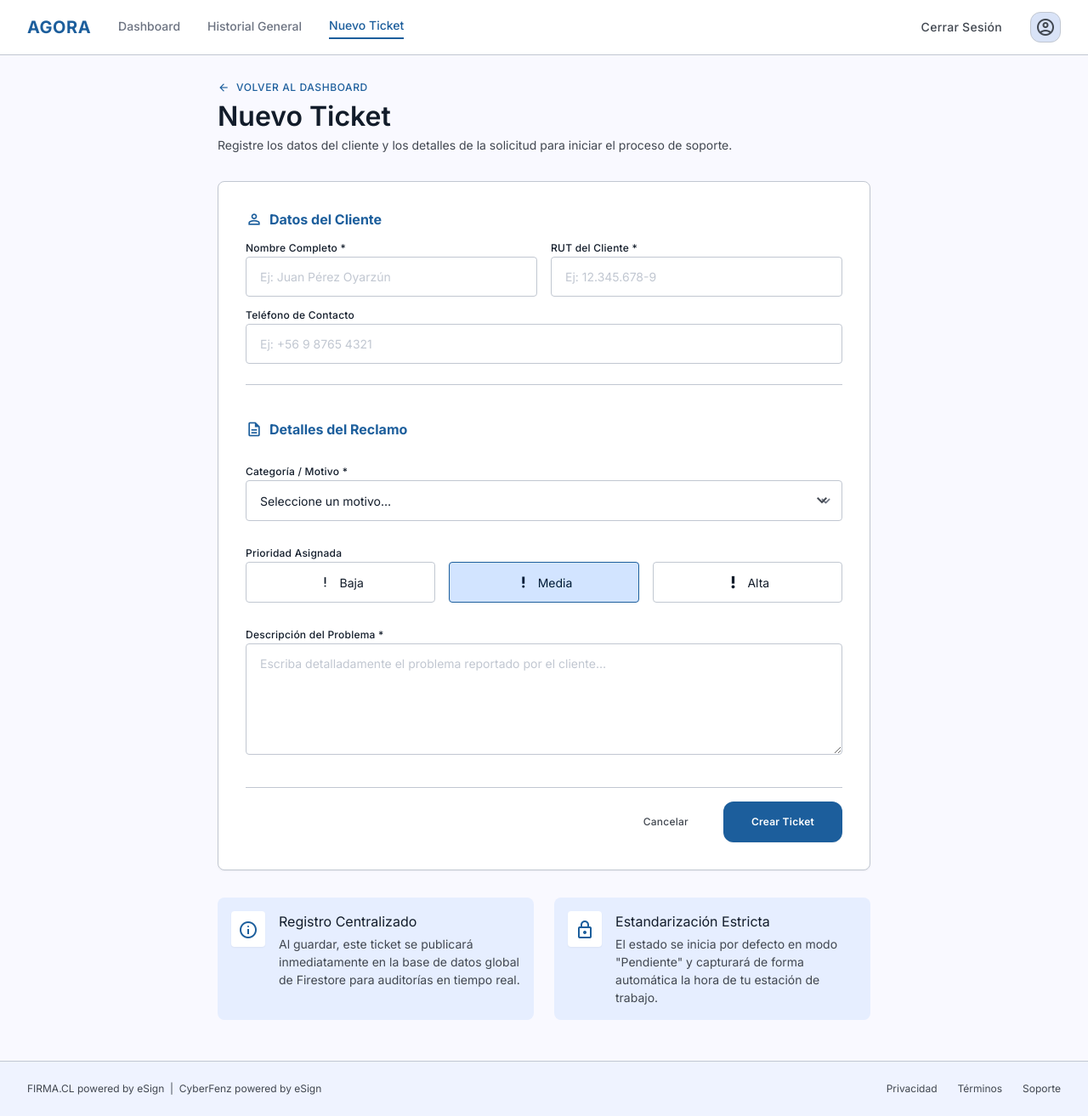
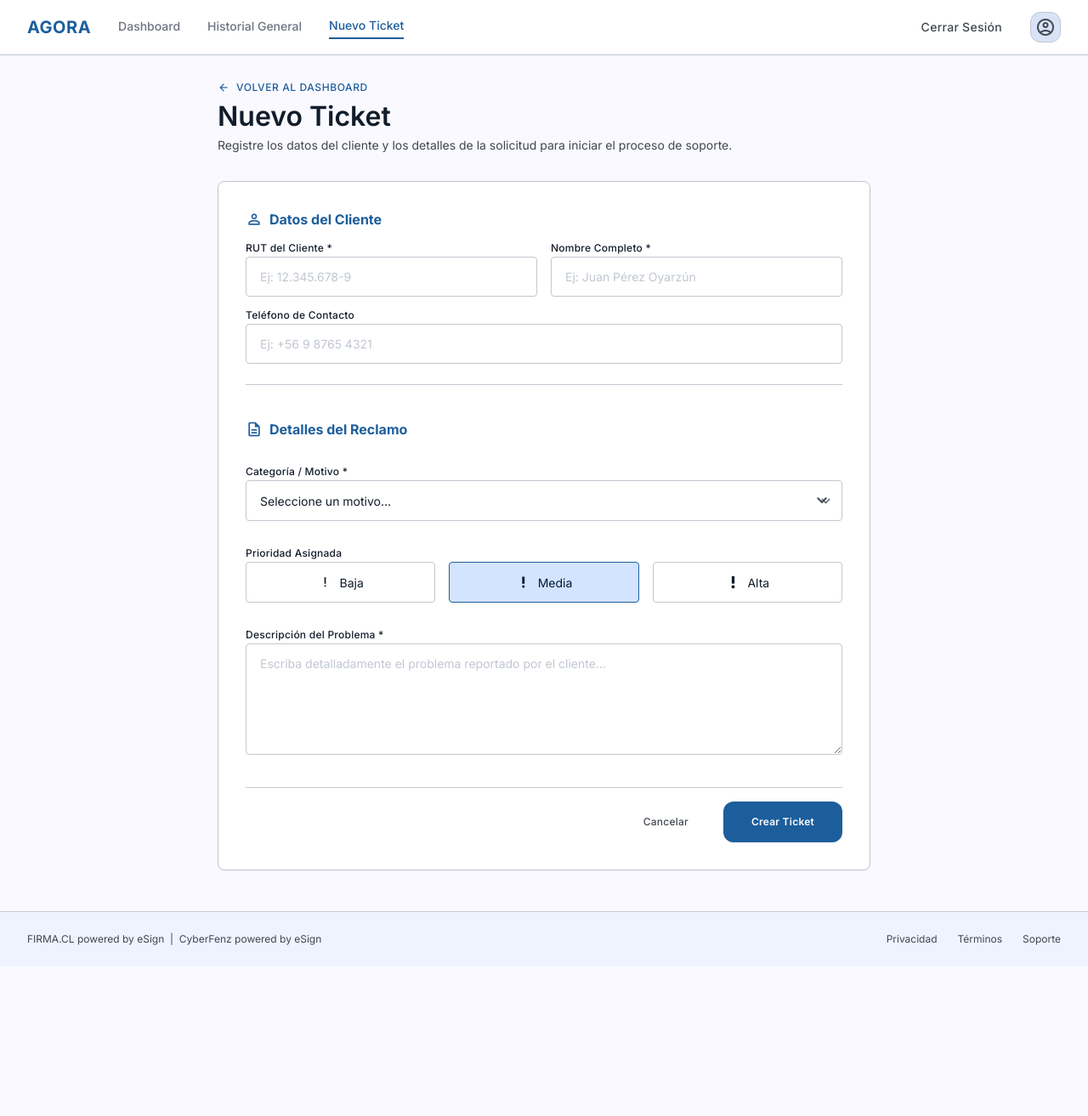
Before and after one commit to lukasv27/front_reclamos, a React (Vite) app: page /nuevo-reclamo in a window 1280 px wide. Shown: the whole page at 85% size. After the commit the page ends 1137 px from the top, so only its background shows below. Built offline with nearby package versions, Linux system fonts and the light colour scheme.

Commit message:
rellena el campo si el rut existe

```diff
--- a/src/pages/NuevoReclamo.jsx
+++ b/src/pages/NuevoReclamo.jsx
@@ -1,13 +1,20 @@
 import { useState, useEffect } from "react";
 import { Link, useNavigate, useLocation } from "react-router-dom";
-import { collection, addDoc, serverTimestamp } from "firebase/firestore"; // Añadido serverTimestamp para un ordenamiento óptimo
+// Añadimos 'query', 'where', 'getDocs' y 'limit' para buscar el cliente
+import {
+  collection,
+  addDoc,
+  serverTimestamp,
+  query,
+  where,
+  getDocs,
+  limit,
+} from "firebase/firestore";
 import { db } from "../firebase";
 
 // ==========================================
 // FUNCIONES AUXILIARES PARA EL RUT CHILENO
 // ==========================================
-
-// Formatea el texto plano a: XX.XXX.XXX-X
 function formatearRut(rut) {
   let valor = rut.replace(/[^0-9kK]/g, "");
   if (valor.length <= 1) return valor;
@@ -25,7 +32,6 @@ function formatearRut(rut) {
   return `${cuerpoFormateado}-${dv}`;
 }
 
-// Valida usando el algoritmo Módulo 11
 function validarRutChileno(rutCompleto) {
   if (!rutCompleto || rutCompleto.length < 3) return false;
 
@@ -60,8 +66,11 @@ export default function NuevoReclamo() {
   // Estados del Formulario (Campos del Cliente)
   const [clienteNombre, setClienteNombre] = useState("");
   const [clienteRut, setClienteRut] = useState("");
-  const [rutError, setRutError] = useState(""); // <-- Estado para capturar errores del RUT
+  const [rutError, setRutError] = useState("");
   const [clienteTelefono, setClienteTelefono] = useState("");
+
+  // Estado para mostrar un indicador visual cuando busca el RUT
+  const [buscandoRut, setBuscandoRut] = useState(false);
 
   // Estados del Formulario (Campos del Ticket)
   const [categoria, setCategoria] = useState("");
@@ -75,36 +84,65 @@ export default function NuevoReclamo() {
       const { clienteNombre, clienteRut, clienteTelefono } = location.state;
 
       if (clienteNombre) setClienteNombre(clienteNombre);
-      if (clienteRut) {
-        // Asegura que si viene de otra pantalla, se formatee de entrada
-        setClienteRut(formatearRut(clienteRut));
-      }
+      if (clienteRut) setClienteRut(formatearRut(clienteRut));
       if (clienteTelefono) setClienteTelefono(clienteTelefono);
     }
   }, [location.state]);
 
-  // Manejadores específicos para el comportamiento del Input de RUT
   const handleRutChange = (e) => {
     const rutFormateado = formatearRut(e.target.value);
     setClienteRut(rutFormateado);
-    if (e.target.value === "") setRutError("");
+    if (e.target.value === "") {
+      setRutError("");
+      setClienteNombre("");
+      setClienteTelefono("");
+    }
   };
 
-  const handleRutBlur = () => {
+  // FUNCIÓN CLAVE: Al salir del input, valida y busca en Firestore
+  const handleRutBlur = async () => {
     if (clienteRut === "") return;
+
+    // 1. Validar Algoritmo del RUT
     const esValido = validarRutChileno(clienteRut);
     if (!esValido) {
       setRutError("El RUT ingresado no es válido.");
-    } else {
-      setRutError("");
+      return;
+    }
+
+    setRutError("");
+    setBuscandoRut(true);
+
+    try {
+      // 2. Consultar en Firestore si ya existe algún ticket con este RUT
+      const q = query(
+        collection(db, "tickets"),
+        where("clienteRut", "==", clienteRut.trim().toUpperCase()),
+        limit(1), // Solo necesitamos el registro más reciente para obtener sus datos básicos
+      );
+
+      const querySnapshot = await getDocs(q);
+
+      if (!querySnapshot.empty) {
+        // El cliente ya existe, extraemos sus datos del primer documento encontrado
+        const datosClienteExistente = querySnapshot.docs[0].data();
+
+        setClienteNombre(datosClienteExistente.clienteNombre);
+        setClienteTelefono(datosClienteExistente.clienteTelefono || "");
+
+        // Opcional: una alerta sutil o un estado visual indicando que se cargaron los datos
+        console.log("Cliente encontrado. Campos auto-rellenados.");
+      }
+    } catch (error) {
+      console.error("Error al buscar el RUT del cliente:", error);
+    } finally {
+      setBuscandoRut(false);
     }
   };
 
-  // Manejador del envío a Firebase
   async function handleSubmit(e) {
     e.preventDefault();
 
-    // Verificación final del RUT antes de guardar
     if (!validarRutChileno(clienteRut)) {
       setRutError("Por favor, ingrese un RUT válido antes de continuar.");
       return;
@@ -135,7 +173,7 @@ export default function NuevoReclamo() {
         estado: "pending",
         descripcion: descripcion.trim(),
         fecha: fechaFormateada,
-        createdAt: serverTimestamp(), // Reemplazado por serverTimestamp() nativo para corregir el orden en tu Dashboard
+        createdAt: serverTimestamp(),
       };
 
       await addDoc(collection(db, "tickets"), nuevoTicket);
@@ -188,6 +226,43 @@ export default function NuevoReclamo() {
               </h2>
 
               <div className="grid grid-cols-1 md:grid-cols-2 gap-md">
+                {/* RUT (Se movió arriba para que sea lo primero que se llene) */}
+                <div className="space-y-xs">
+                  <label
+                    htmlFor="client-rut"
+                    className="block font-label-sm text-label-sm text-on-surface"
+                  >
+                    RUT del Cliente *
+                  </label>
+                  <div className="relative">
+                    <input
+                      type="text"
+                      id="client-rut"
+                      required
+                      maxLength={12}
+                      value={clienteRut}
+                      onChange={handleRutChange}
+                      onBlur={handleRutBlur}
+                      placeholder="Ej: 12.345.678-9"
+                      className={`input-field rounded-lg w-full ${
+                        rutError
+                          ? "border-error focus:border-error ring-1 ring-error"
+                          : ""
+                      }`}
+                    />
+                    {buscandoRut && (
+                      <span className="absolute right-3 top-3 text-xs text-on-surface-variant animate-pulse">
+                        Buscando...
+                      </span>
+                    )}
+                  </div>
+                  {rutError && (
+                    <p className="text-error text-xs font-medium mt-1">
+                      {rutError}
+                    </p>
+                  )}
+                </div>
+
                 {/* Nombre */}
                 <div className="space-y-xs">
                   <label
@@ -205,36 +280,6 @@ export default function NuevoReclamo() {
                     placeholder="Ej: Juan Pérez Oyarzún"
                     className="input-field rounded-lg"
                   />
-                </div>
-
-                {/* RUT (MODIFICADO CON VALIDACIONES) */}
-                <div className="space-y-xs">
-                  <label
-                    htmlFor="client-rut"
-                    className="block font-label-sm text-label-sm text-on-surface"
-                  >
-                    RUT del Cliente *
-                  </label>
-                  <input
-                    type="text"
-                    id="client-rut"
-                    required
-                    maxLength={12} // Evita desbordamientos de caracteres
-                    value={clienteRut}
-                    onChange={handleRutChange}
-                    onBlur={handleRutBlur}
-                    placeholder="Ej: 12.345.678-9"
-                    className={`input-field rounded-lg w-full ${
-                      rutError
-                        ? "border-error focus:border-error ring-1 ring-error"
-                        : ""
-                    }`}
-                  />
-                  {rutError && (
-                    <p className="text-error text-xs font-medium mt-1">
-                      {rutError}
-                    </p>
-                  )}
                 </div>
 
                 {/* Teléfono */}
@@ -377,7 +422,7 @@ export default function NuevoReclamo() {
               </Link>
               <button
                 type="submit"
-                disabled={cargando || !!rutError} // Deshabilita el botón si está cargando o si hay error en el RUT
+                disabled={cargando || !!rutError || buscandoRut}
                 className="btn btn--primary rounded-full px-8 h-12 font-semibold shadow-sm hover:shadow-lg transition-all flex items-center gap-2 disabled:opacity-50 disabled:cursor-not-allowed"
               >
                 {cargando ? "Guardando..." : "Crear Ticket"}
@@ -385,42 +430,6 @@ export default function NuevoReclamo() {
             </div>
           </form>
         </div>
-
-        {/* Info contextual */}
-        <div className="mt-8 grid grid-cols-1 md:grid-cols-2 gap-6">
-          <div className="bg-surface-container rounded-xl p-md flex items-start gap-4">
-            <div className="bg-white p-2 rounded-lg text-primary flex-shrink-0 shadow-sm">
-              <span className="material-symbols-outlined" aria-hidden="true">
-                info
-              </span>
-            </div>
-            <div>
-              <h3 className="font-h3 text-body-lg text-on-surface mb-1">
-                Registro Centralizado
-              </h3>
-              <p className="font-body-md text-body-md text-on-surface-variant">
-                Al guardar, este ticket se publicará inmediatamente en la base
-                de datos global de Firestore para auditorías en tiempo real.
-              </p>
-            </div>
-          </div>
-          <div className="bg-surface-container rounded-xl p-md flex items-start gap-4">
-            <div className="bg-white p-2 rounded-lg text-primary flex-shrink-0 shadow-sm">
-              <span className="material-symbols-outlined" aria-hidden="true">
-                lock
-              </span>
-            </div>
-            <div>
-              <h3 className="font-h3 text-body-lg text-on-surface mb-1">
-                Estandarización Estricta
-              </h3>
-              <p className="font-body-md text-body-md text-on-surface-variant">
-                El estado se inicia por defecto en modo "Pendiente" y capturará
-                de forma automática la hora de tu estación de trabajo.
-              </p>
-            </div>
-          </div>
-        </div>
       </div>
     </main>
   );
```
